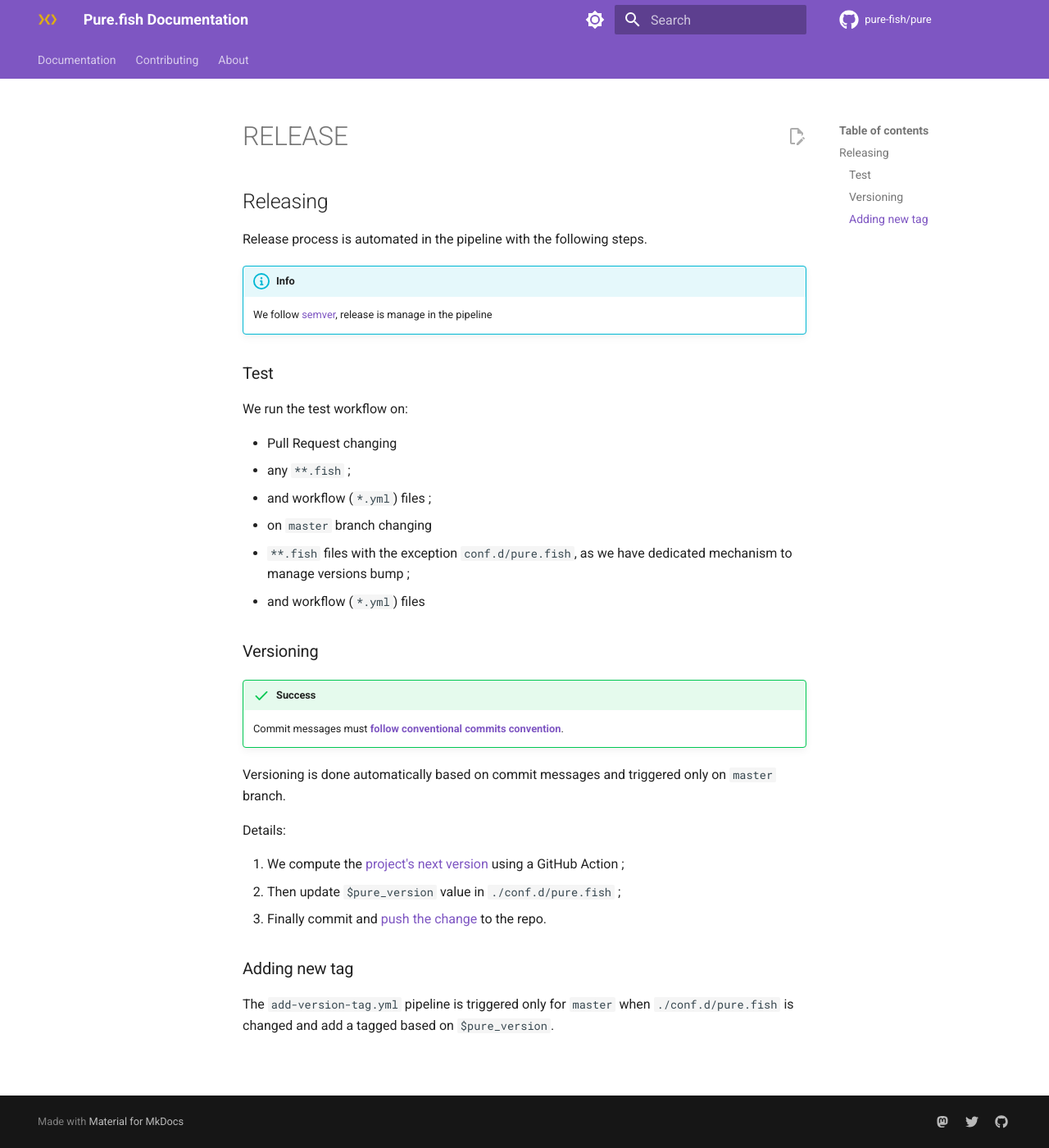
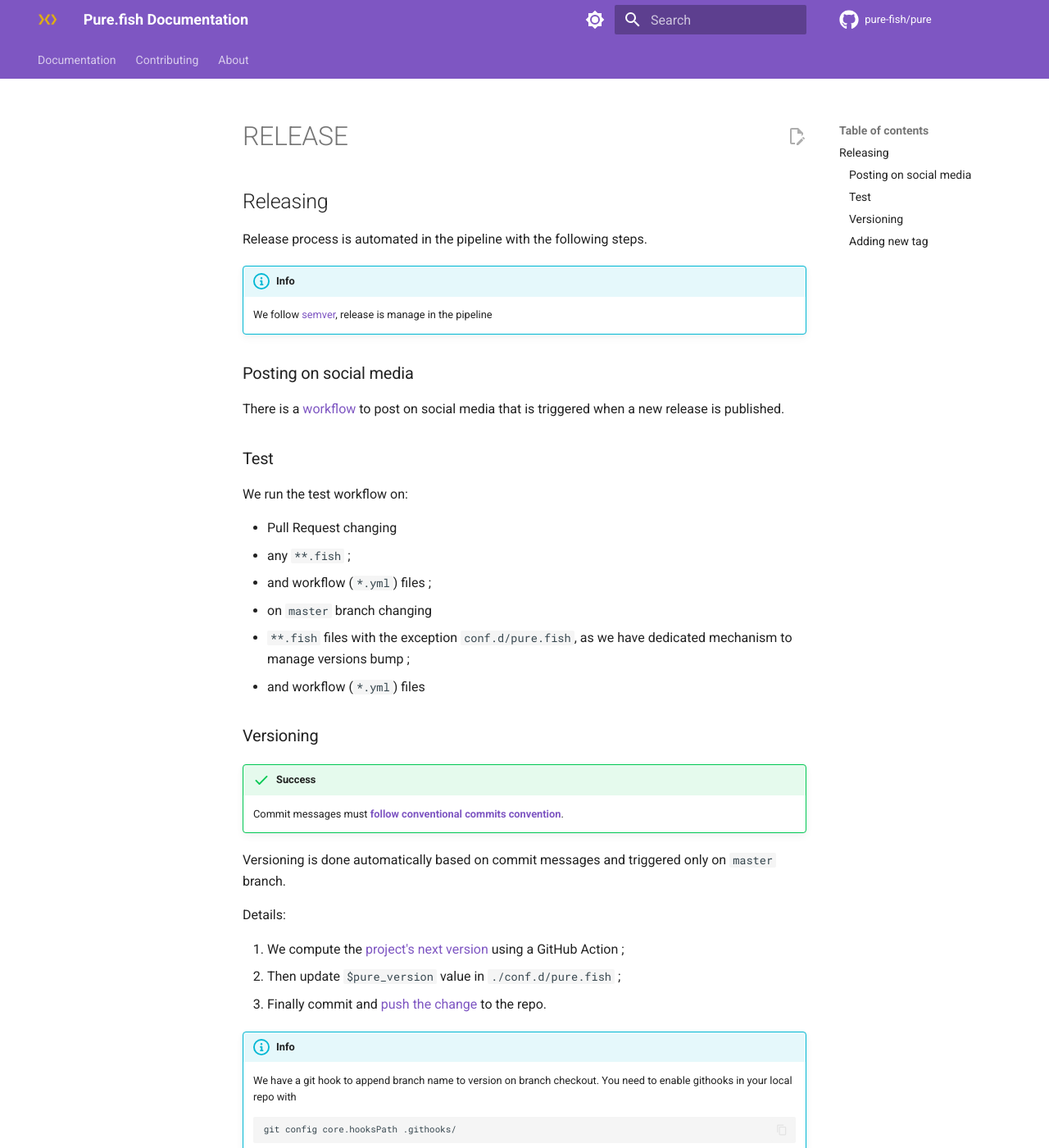
Before and after one commit to pure-fish/pure, an MkDocs documentation site: the page built from docs/RELEASE.md, in a window 1280 px wide and 1400 px high. Shown: the whole window at 82% size. Built offline with MkDocs 1.6.1 and Material for MkDocs 9.7.7, drawn with Linux system fonts in a browser that asks for light colours; comment, search, counter and statistics services are not loaded.

Commit message:
chore: add git hook to append branch name on `pure-version`
You need to activate the hook locally with:
    git config core.hooksPath .githooks/

````diff
--- a/docs/RELEASE.md
+++ b/docs/RELEASE.md
@@ -6,6 +6,10 @@ Release process is automated in the pipeline with the following steps.
 !!! info
 
     We follow [semver](https://semver.org/), release is manage in the pipeline
+
+### Posting on social media
+
+There is a [workflow][social] to post on social media that is triggered when a new release is published.
 
 ### Test
 
@@ -32,6 +36,14 @@ Details:
 2. Then update `$pure_version` value in `./conf.d/pure.fish` ;
 3. Finally commit and [push the change][push] to the repo.
 
+!!! info
+
+    We have a git hook to append branch name to version on branch checkout. You need to enable githooks in your local repo with
+
+    ```
+    git config core.hooksPath .githooks/
+    ```
+
 ### Adding new tag
 
 The `add-version-tag.yml` pipeline is triggered only for `master` when `./conf.d/pure.fish` is changed and add a tagged based on `$pure_version`.
@@ -40,3 +52,4 @@ The `add-version-tag.yml` pipeline is triggered only for `master` when `./conf.d
 [push]: https://github.com/ad-m/github-push-action
 <!-- markdownlint-disable-next-line MD053 -->
 [coco]: https://www.conventionalcommits.org/en/v1.0.0/
+[social]: https://github.com/pure-fish/pure/blob/master/.github/workflows/social-networks.yml
````
Also changed, not shown: 4 other files.
